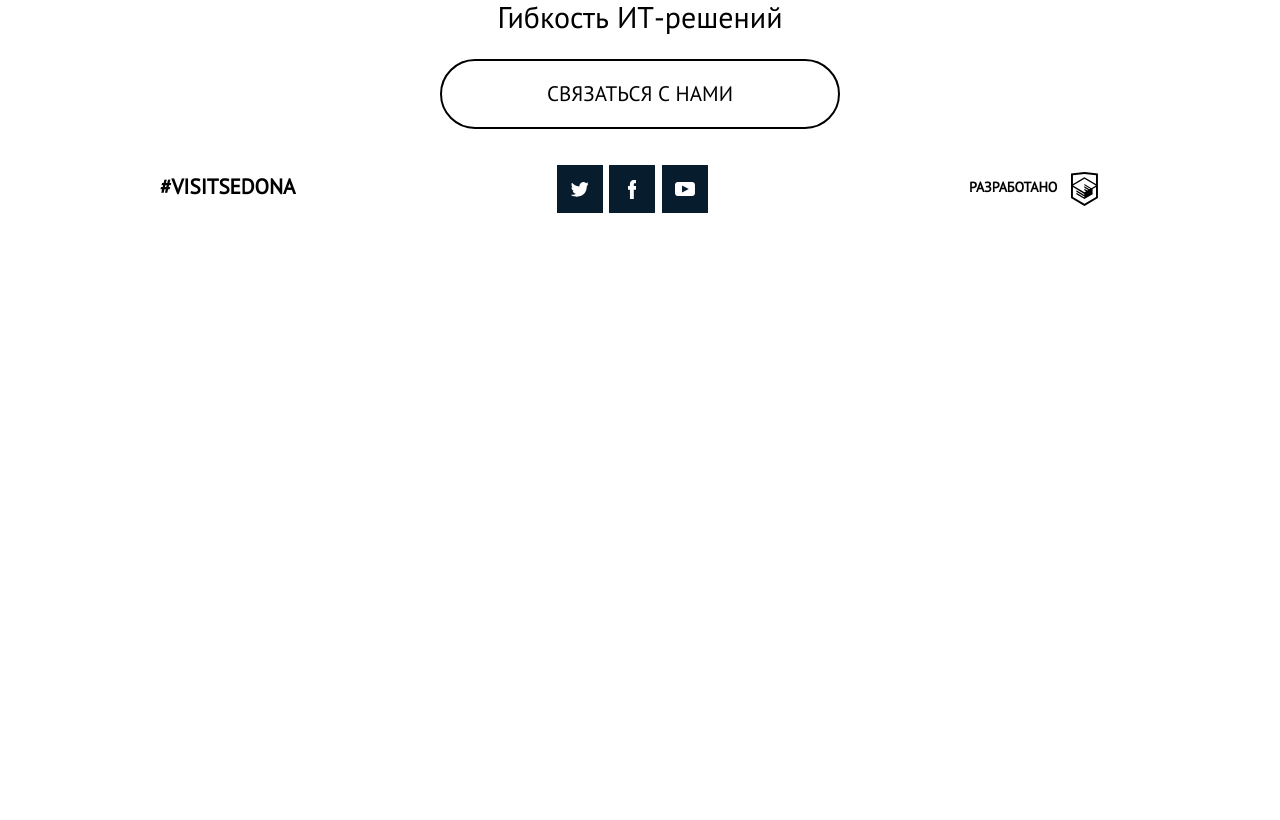
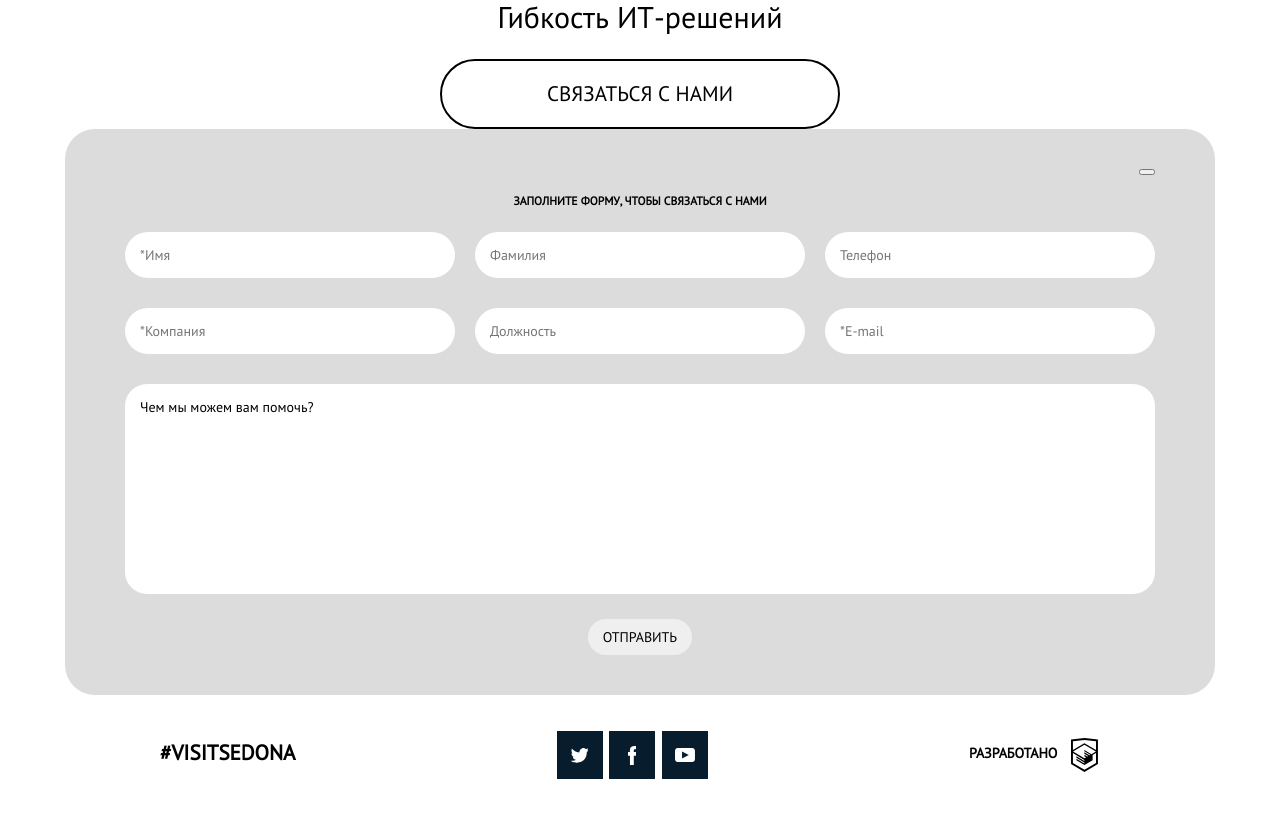
Before and after one commit to Katarios2015/testAggatech, a website: page source/index.html in a window 1280 px wide. Shown: the part 3120-3940 px from the top of the page. Before the commit the page ends 3407 px from the top, so only its background shows below. Drawn offline with nearby package versions, Linux system fonts and the light colour scheme; files that its build step writes are made by us from their sources.

Commit message:
добавляет форму и ее начальную стилизацию

```diff
--- a/source/index.html
+++ b/source/index.html
@@ -305,8 +305,31 @@
                 </button>
               </div>
               <div class="feedback__form-block">
-                <form class="feedback__form">
+                <div class="feedback__form-header">
+                  <h5>Заполните форму, чтобы связаться с нами</h5>
+                  <button class="feedback__toggle" type="button"  aria-label="Close">
+                    <span class="hidden">Закрыть форму</span>
+                  </button>
+                </div>
+                <form class="feedback__form form" action="#" method="get">
+                  <div class="form__input-gruop">
+                    <input class="form__input" type="text" name="userName" id="user-name" required placeholder="*Имя">
 
+                    <input class="form__input" type="text" name="lastName" id="last-name" placeholder="Фамилия">
+
+                    <input class="form__input" type="text" name="phoneNumber" id="phone" placeholder="Телефон">
+                  </div>
+
+                  <div class="form__input-gruop">
+                    <input class="form__input" type="text" name="company" id="crew" required placeholder="*Компания">
+
+                    <input class="form__input" type="text" name="userPosition" id="position" placeholder="Должность">
+
+                    <input class="form__input" type="text" name="userMail" id="mail" required placeholder="*E-mail">
+                  </div>
+
+                  <textarea class="form__textarea" cols="40" rows="10" maxlength="1000">Чем мы можем вам помочь?</textarea>
+                  <input class="form__input form__input--submit" type="submit" value="Отправить">
                 </form>
               </div>
 
--- a/source/less/feedback.less
+++ b/source/less/feedback.less
@@ -21,6 +21,71 @@
 
 .feedback__btn-block {
   text-align: center;
+}
+
+.feedback__form-block {
+  max-width: 1030px;
+  margin: 0 auto;
+  display: flex;
+  flex-direction: column;
+  background-color: gainsboro;
+  padding: 40px 60px;
+  border-radius: 30px;
+}
+
+.feedback__form {
+  display: flex;
+  flex-wrap: wrap;
+  justify-content: space-between;
+}
+
+.form__input-gruop {
+  display: flex;
+  width: 100%;
+  margin-bottom: 30px;
+}
+
+.form__input-gruop .form__input {
+  margin-right: 20px;
+  flex:1;
+  padding: 15px;
+  border-radius: 30px;
+  border: 1px gray;
+}
+
+.form__input-gruop .form__input:last-child {
+  margin-right: 0;
+}
+
+.form__textarea {
+  width: 100%;
+  height: 180px;
+  margin-bottom: 25px;
+  resize: none;
+  padding: 15px;
+  border-radius: 22px;
+  border: 1px gray;
+}
+
+
+
+.feedback__form-header {
+  position: relative;
+  text-align: center;
+}
+
+.form__input--submit {
+  margin: 0 auto;
+  padding: 10px 15px;
+  border: none;
+  text-transform: uppercase;
+  border-radius: 20px;
+}
+
+.feedback__toggle {
+  position: absolute;
+  top: 0;
+  right: 0;
 }
 
 .feedback__button {
```
